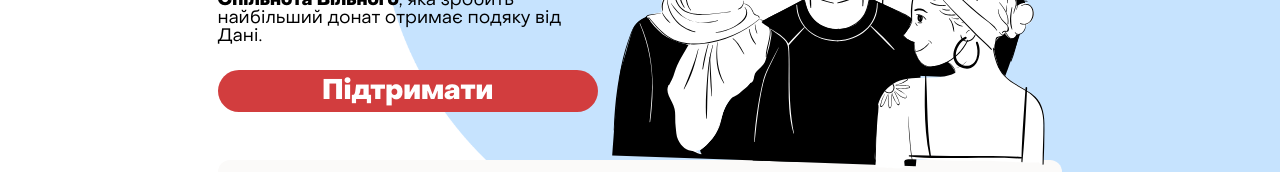
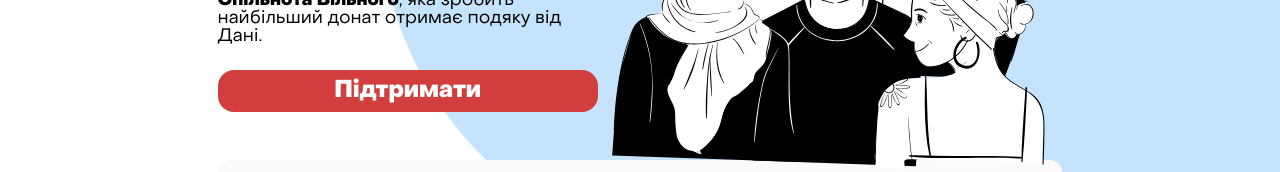
Before and after one commit to danylokaniev/vilnyy-secret-santa-web, a React (Create React App) app: page / in a window 1280 px wide. Shown: the part 401-573 px from the top of the page. Built offline with nearby package versions, Linux system fonts and the light colour scheme; no server answers.

Commit message:
Add LinkButton in Description

```diff
--- a/package.json
+++ b/package.json
@@ -10,10 +10,12 @@
     "@types/node": "^16.18.8",
     "@types/react": "^18.0.26",
     "@types/react-dom": "^18.0.9",
+    "@types/react-scroll": "^1.8.5",
     "react": "^18.2.0",
     "react-dom": "^18.2.0",
     "react-number-format": "^5.1.2",
     "react-scripts": "5.0.1",
+    "react-scroll": "^1.8.9",
     "typescript": "^4.9.4",
     "web-vitals": "^2.1.4"
   },
--- a/src/components/Button/Button.module.css
+++ b/src/components/Button/Button.module.css
@@ -14,8 +14,8 @@
 }
 
 .big {
-   font-size: 28px;
-   border-radius: 30px;
+   font-size: 24px;
+   border-radius: 16px;
    height: 42px;
 }
 
--- a/src/components/Button/Button.tsx
+++ b/src/components/Button/Button.tsx
@@ -1,4 +1,5 @@
 import style from './Button.module.css';
+import { Link } from 'react-scroll';
 
 interface ButtonProps {
   title: string;
@@ -7,7 +8,13 @@ interface ButtonProps {
   onClick?: () => void;
 }
 
-const Button: React.FC<ButtonProps> = ({ title, size, link }) => {
+interface LinkButtonProps {
+  title: string;
+  size?: 'big' | 'small';
+  id: string;
+}
+
+export const Button: React.FC<ButtonProps> = ({ title, size, link }) => {
   if (link) {
     return (
       <a target="_blank" rel="noopener" href={link} className={`${style.button} ${size ? style[size] : style.big}`}>
@@ -18,4 +25,10 @@ const Button: React.FC<ButtonProps> = ({ title, size, link }) => {
   return <div className={`${style.button} ${size ? style[size] : style.big}`}>{title}</div>;
 };
 
-export default Button;
+export const LinkButton: React.FC<LinkButtonProps> = ({ title, size, id }) => {
+  return (
+    <Link className={`${style.button} ${size ? style[size] : style.big}`} to={id} spy smooth duration={1000}>
+      {title}
+    </Link>
+  );
+};
--- a/src/components/Description/Description.tsx
+++ b/src/components/Description/Description.tsx
@@ -1,5 +1,6 @@
 import Community from '../../images/community';
-import Button from '../Button/Button';
+import { VILNYYS_ANCHOR_ID } from '../../utils/constants';
+import { LinkButton } from '../Button/Button';
 import style from './Description.module.css';
 
 const Description = () => {
@@ -15,7 +16,7 @@ const Description = () => {
           <span>Спільнота Вільного</span>, яка зробить найбільший донат отримає подяку від Дані.
         </p>
       </div>
-      <Button title={'Підтримати'} />
+      <LinkButton title={'Підтримати'} id={VILNYYS_ANCHOR_ID} />
     </div>
   );
 };
--- a/src/components/VilnyyCards/VilnyyCards.tsx
+++ b/src/components/VilnyyCards/VilnyyCards.tsx
@@ -1,4 +1,5 @@
 import { VilnyyBank } from '../../interfaces/vilnyy';
+import { VILNYYS_ANCHOR_ID } from '../../utils/constants';
 import VilnyyCard from '../VilnyyCard/VilnyyCard';
 import style from './VilnyyCards.module.css';
 
@@ -10,7 +11,7 @@ const VilnyyCards: React.FC<VilnyyCardsProps> = ({ banks }) => {
   const maxAmount = Math.max(...banks.map((bank) => bank.amount));
 
   return (
-    <div className={style.list}>
+    <div className={style.list} id={VILNYYS_ANCHOR_ID}>
       <div className={style.title}>Спільноти</div>
       {banks
         .sort((a, b) => Number(b.amount) - Number(a.amount))
@@ -18,7 +19,7 @@ const VilnyyCards: React.FC<VilnyyCardsProps> = ({ banks }) => {
           <VilnyyCard
             index={index + 1}
             title={bank.vilnyy.name}
-            width={Math.ceil((bank.amount / maxAmount) * 100)}
+            width={Math.floor((bank.amount / maxAmount) * 100)}
             amountCollected={bank.amount}
             monoBankId={bank.vilnyy.bankId}
           />
--- a/src/utils/constants.ts
+++ b/src/utils/constants.ts
@@ -1 +1,2 @@
 export const MONO_BANK_URL = 'https://send.monobank.ua/jar';
+export const VILNYYS_ANCHOR_ID = 'vilnyys';
```
Also changed, not shown: 1 other file (tests, documents, lock files or other folders).
